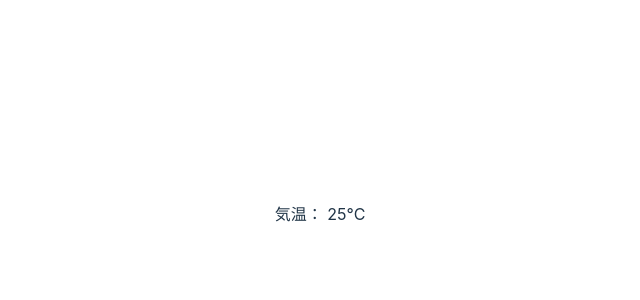
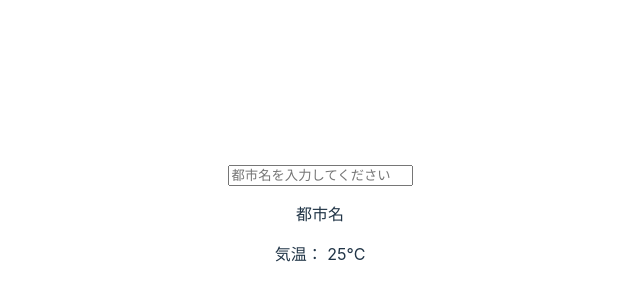
Before and after one commit to mimimiRoni/FeelingWeather, a React (Vite) app: page / in a window 1280 px wide. Shown: the part 186-486 px from the top of the page, without its empty margins (320-960 px from the left). Built offline with nearby package versions, Linux system fonts and the light colour scheme.

Commit message:
[update] 都市名の入力フォームとそれを表示する部分を表示 (#19)
* [update] 都市名の入力フォームとそれを表示する部分を表示

* [update] エラー表示も追加

```diff
--- a/src/App.tsx
+++ b/src/App.tsx
@@ -1,4 +1,6 @@
+import { useState } from 'react';
 import './App.css';
+import InputCity from './Components/InputCity';
 import Weather from './Components/Weather';
 
 /**
@@ -8,9 +10,21 @@ import Weather from './Components/Weather';
 function App() {
   // TODO: 今は決め打ちで固定値を設定しておくので、気温を取得して入れるようにする
   const temperature = 25;
+  const [getCity, setCity] = useState('都市名');
+  const [getError, setError] = useState<string | null>(null);
 
   return (
     <>
+      <InputCity
+        onSubmit={(city) => {
+          setCity(city);
+          setError(null);
+        }}
+        onError={(errorMassage) => {
+          setError(errorMassage);
+        }}
+      />
+      <p>{getError ? getError : getCity}</p>
       <Weather temperature={temperature} />
     </>
   );
--- /dev/null
+++ b/src/Components/InputCity.tsx
@@ -0,0 +1,33 @@
+import { useState } from 'react';
+
+type InputCityProps = {
+  onSubmit: (city: string) => void;
+  onError: (errorMassage: string) => void;
+};
+
+const InputCity: React.FC<InputCityProps> = ({ onSubmit, onError }) => {
+  const [inputValue, setInput] = useState('');
+  const onSubmitHandle = (e: React.FormEvent) => {
+    e.preventDefault();
+    const inputStr = inputValue.trim();
+    if (!inputStr) {
+      onError('都市名を入力してください');
+      return;
+    }
+
+    onSubmit(inputStr);
+  };
+
+  return (
+    <form onSubmit={onSubmitHandle} role="form">
+      <input
+        type="text"
+        value={inputValue}
+        onChange={(e) => setInput(e.target.value)}
+        placeholder="都市名を入力してください"
+      />
+    </form>
+  );
+};
+
+export default InputCity;
```
Also changed, not shown: 1 other file (tests, documents, lock files or other folders).
